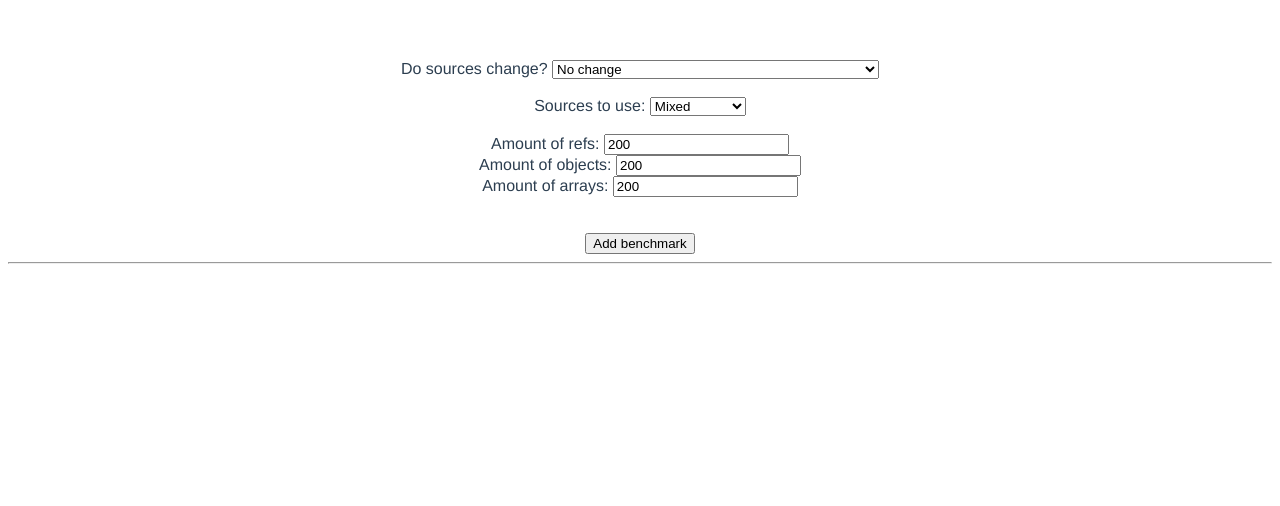
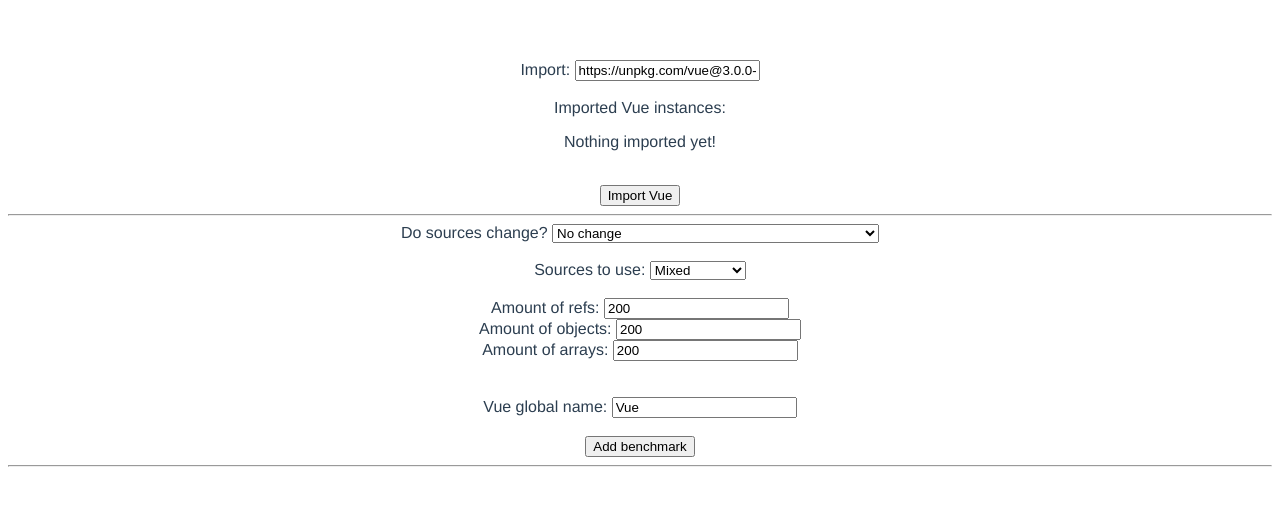
Before and after one commit to RobbinBaauw/watch-benchmark, a Vue app: page / in a window 1280 px wide. Shown: the top 506 px of the page. Built offline with nearby package versions, Linux system fonts and the light colour scheme.

Commit message:
Add benchmark lib and arbitrary vue import

```diff
--- a/package.json
+++ b/package.json
@@ -12,6 +12,8 @@
     },
     "devDependencies": {
         "@robbinbaauw/eslint-config": "^0.0.1",
+        "@types/benchmark": "^1.0.33",
+        "@types/lodash": "^4.14.159",
         "@typescript-eslint/eslint-plugin": "^3.8.0",
         "@typescript-eslint/parser": "^3.8.0",
         "@vue/cli-plugin-eslint": "~4.5.0",
--- a/public/index.html
+++ b/public/index.html
@@ -4,6 +4,8 @@
     <meta charset="utf-8">
     <meta http-equiv="X-UA-Compatible" content="IE=edge">
     <meta name="viewport" content="width=device-width,initial-scale=1.0">
+    <script src="https://cdnjs.cloudflare.com/ajax/libs/lodash.js/4.17.10/lodash.min.js"></script>
+    <script src="https://cdnjs.cloudflare.com/ajax/libs/benchmark/2.1.4/benchmark.min.js"></script>
     <link rel="icon" href="<%= BASE_URL %>favicon.ico">
     <title><%= htmlWebpackPlugin.options.title %></title>
 </head>
--- a/src/App.vue
+++ b/src/App.vue
@@ -1,30 +1,78 @@
 <template>
     <div id="app">
-        Do sources change?
+        <label
+            >Import:
+            <input v-model="currentVueImport" />
+        </label>
+
+        <br /><br />
+
+        Imported Vue instances:
+        <ul v-if="vueImports.size > 0">
+            <li v-for="link in vueImports" :key="link">{{ link }}</li>
+        </ul>
+        <p v-else>Nothing imported yet!</p>
+
+        <br />
+
+        <button @click="loadScript">Import Vue</button>
+
+        <hr />
+
+        <label
+            >Do sources change?
             <select v-model="sourceChange">
                 <option value="no">No change</option>
                 <option value="little">Little change. 5% of the sources will be changed</option>
                 <option value="lots">Lots of change. 50% of the sources will be changed</option>
             </select>
+        </label>
 
         <br /><br />
 
+        <label>
             Sources to use:
-        <select v-model="sourceTypes.type">
+            <select v-model="sourceTypes.type" name="sourceType">
                 <option value="mixed">Mixed</option>
                 <option value="ref">Only refs</option>
                 <option value="object">Only objects</option>
                 <option value="array">Only arrays</option>
             </select>
+        </label>
 
         <br /><br />
 
         <div v-if="sourceTypes.type === 'mixed'">
-            Amount of refs: <input v-model="sourceTypes.refs" type="number" /> <br />
-            Amount of objects: <input v-model="sourceTypes.objects" type="number" /> <br />
-            Amount of arrays: <input v-model="sourceTypes.arrays" type="number" /> <br />
+            <label
+                >Amount of refs:
+                <input v-model="sourceTypes.refs" type="number" />
+            </label>
+            <br />
+            <label
+                >Amount of objects:
+                <input v-model="sourceTypes.objects" type="number" />
+            </label>
+            <br />
+            <label
+                >Amount of arrays:
+                <input v-model="sourceTypes.arrays" type="number" />
+            </label>
+            <br />
         </div>
-        <div v-else>Amount of sources: <input v-model="sourceTypes.amount" type="number" /> <br /></div>
+        <div v-else>
+            <label
+                >Amount of sources:
+                <input v-model="sourceTypes.amount" type="number" />
+            </label>
+            <br />
+        </div>
+
+        <br /><br />
+
+        <label
+            >Vue global name:
+            <input v-model="vueGlobalName" />
+        </label>
 
         <br /><br />
 
@@ -39,7 +87,7 @@
 <script lang="ts">
 import { defineComponent, ref, reactive } from "vue";
 import Benchmark from "./components/Benchmark.vue";
-import { SourceChange, SourceTypes, Benchmark as BenchmarkType } from "./components/dependencies";
+import { SourceChange, SourceTypes, BenchmarkOptions as BenchmarkType } from "./components/dependencies";
 
 export default defineComponent({
     name: "App",
@@ -54,13 +102,33 @@ export default defineComponent({
             objects: 200,
             arrays: 200,
         });
+        const vueGlobalName = ref("Vue");
 
         const benchmarks = ref<BenchmarkType[]>([]);
+
+        const vueImports = ref<Set<string>>(new Set());
+        const currentVueImport = ref("https://unpkg.com/vue@3.0.0-rc.5/dist/vue.global.prod.js");
 
         return {
             sourceChange,
             sourceTypes,
+            vueGlobalName,
+
             benchmarks,
+
+            vueImports,
+            currentVueImport,
+
+            loadScript() {
+                if (!vueImports.value.has(currentVueImport.value)) {
+                    const script = document.createElement("script");
+                    script.type = "application/javascript";
+                    script.src = currentVueImport.value;
+                    document.body.appendChild(script);
+
+                    vueImports.value.add(currentVueImport.value);
+                }
+            },
 
             addBenchmark() {
                 let multiplier = 1;
@@ -92,6 +160,7 @@ export default defineComponent({
                 benchmarks.value.push({
                     sourceTypes: compensatedSourceTypes,
                     sourceChange: sourceChange.value,
+                    vueGlobalName: vueGlobalName.value,
                 });
             },
         };
--- a/src/components/consts.ts
+++ b/src/components/consts.ts
@@ -1,4 +1,4 @@
 export const amountOfKeys = 100;
 export const arraySize = 100;
 
-export const amountOfMutations = 10_000;
+export const amountOfMutations = 10;
--- a/src/components/dependencies.ts
+++ b/src/components/dependencies.ts
@@ -1,14 +1,11 @@
-import { Ref, ref, reactive, WatchSource, isRef } from "vue";
+import Vue, { Ref, WatchSource } from "vue";
 import { braidArrays, range } from "./util";
 import { amountOfKeys, arraySize } from "@/components/consts";
 
-// Amount => 1, 8, 20, 500
-// Type => ref, reactive, arrays
-// Changing => constant, little change, much change
-
-export type Benchmark = {
+export type BenchmarkOptions = {
     sourceTypes: SourceTypes;
     sourceChange: SourceChange;
+    vueGlobalName: string;
 };
 
 export type SourceTypes =
@@ -27,7 +24,12 @@ export type SourceChange = "no" | "little" | "lots";
 
 export type Source = Ref<number> | Record<string, number> | Array<number>;
 
-export function createDependencies(
+export type VueType = typeof Vue;
+
+export class DependencyCreator {
+    constructor(public readonly vueInstance: VueType) {}
+
+    createDependencies(
         sourceTypes: SourceTypes,
         sourceChange: SourceChange,
     ): {
@@ -37,9 +39,9 @@ export function createDependencies(
         const sources: Source[] = [];
         switch (sourceTypes.type) {
             case "mixed": {
-            const refs = createRefs(sourceTypes.refs);
-            const objects = createObjects(sourceTypes.objects);
-            const arrays = createArrays(sourceTypes.arrays);
+                const refs = this.createRefs(sourceTypes.refs);
+                const objects = this.createObjects(sourceTypes.objects);
+                const arrays = this.createArrays(sourceTypes.arrays);
 
                 // Intertwine the sources, so we arbitrarily remove sources later
                 sources.push(...braidArrays<Source>(refs, objects, arrays));
@@ -47,38 +49,38 @@ export function createDependencies(
                 break;
             }
             case "array": {
-            sources.push(...createArrays(sourceTypes.amount));
+                sources.push(...this.createArrays(sourceTypes.amount));
                 break;
             }
             case "object": {
-            sources.push(...createObjects(sourceTypes.amount));
+                sources.push(...this.createObjects(sourceTypes.amount));
                 break;
             }
             case "ref": {
-            sources.push(...createRefs(sourceTypes.amount));
+                sources.push(...this.createRefs(sourceTypes.amount));
                 break;
             }
         }
 
         let watchCallCount = 0;
-    const watchSources = ref<Source[]>([]);
+        const watchSources = this.vueInstance.ref<Source[]>(sources);
 
         return {
             watchSources,
             watchSource: () => {
                 watchCallCount++;
 
-            function useSources(doSkip: (i: number, source: Source) => boolean) {
+                const useSources = (doSkip: (i: number, source: Source) => boolean) => {
                     const newSources = [];
                     for (let i = 0; i < sources.length; i++) {
                         const source = sources[i];
                         if (doSkip(i, source)) continue;
-                    accessSource(source);
+                        this.accessSource(source);
                         newSources.push(source);
                     }
                     watchSources.value = newSources;
                     return newSources;
-            }
+                };
 
                 switch (sourceChange) {
                     case "no": {
@@ -98,8 +100,8 @@ export function createDependencies(
         };
     }
 
-export function mutateSource(source: Source): void {
-    if (isRef(source)) {
+    mutateSource(source: Source): void {
+        if (this.vueInstance.isRef(source)) {
             source.value++;
         } else if (Array.isArray(source)) {
             source[arraySize - 1]++;
@@ -108,8 +110,8 @@ export function mutateSource(source: Source): void {
         }
     }
 
-function accessSource(source: Source): void {
-    if (isRef(source)) {
+    private accessSource(source: Source): void {
+        if (this.vueInstance.isRef(source)) {
             source.value;
         } else if (Array.isArray(source)) {
             source[arraySize - 1];
@@ -118,26 +120,27 @@ function accessSource(source: Source): void {
         }
     }
 
-function createRefs(amount: number): Ref<number>[] {
-    return range(amount).map((it) => ref(it));
+    private createRefs(amount: number): Ref<number>[] {
+        return range(amount).map((it) => this.vueInstance.ref(it));
     }
 
-function createObjects(amount: number): Record<string, number>[] {
+    private createObjects(amount: number): Record<string, number>[] {
         return range(amount).map((it) => {
             const obj: Record<string, number> = {};
             for (let i = 0; i < amountOfKeys; i++) {
                 obj["" + i] = i * it;
             }
-        return reactive(obj);
+            return this.vueInstance.reactive(obj);
         });
     }
 
-function createArrays(amount: number): number[][] {
+    private createArrays(amount: number): number[][] {
         return range(amount).map((it) => {
             const arr = Array(arraySize);
             for (let i = 0; i < arraySize; i++) {
                 arr[i] = i * it;
             }
-        return reactive(arr);
+            return this.vueInstance.reactive(arr);
         });
     }
+}
--- /dev/null
+++ b/vue.config.js
@@ -0,0 +1,3 @@
+module.exports = {
+    configureWebpack: {},
+};
```
Also changed, not shown: src/components/Benchmark.vue (+37 -26 lines), 1 other file (tests, documents, lock files or other folders). Lines whose indentation alone changed are shown as unchanged.
